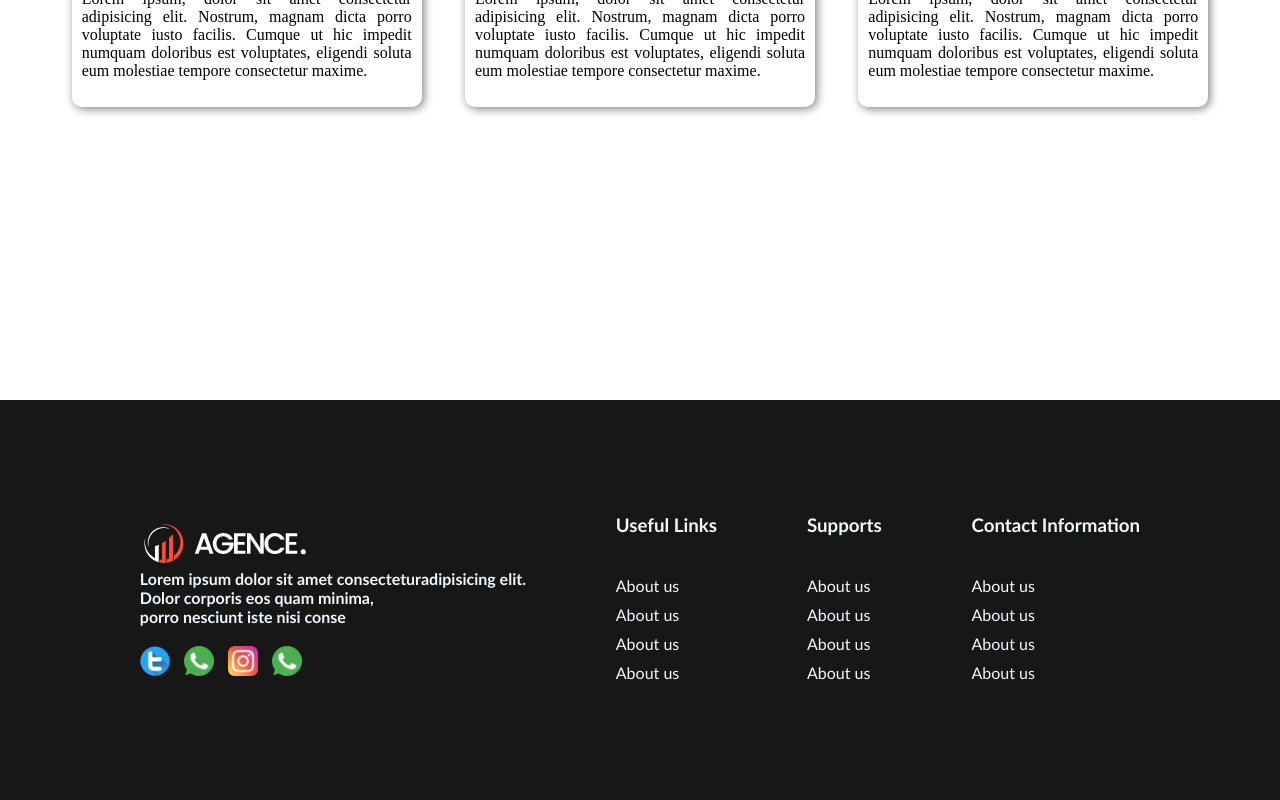
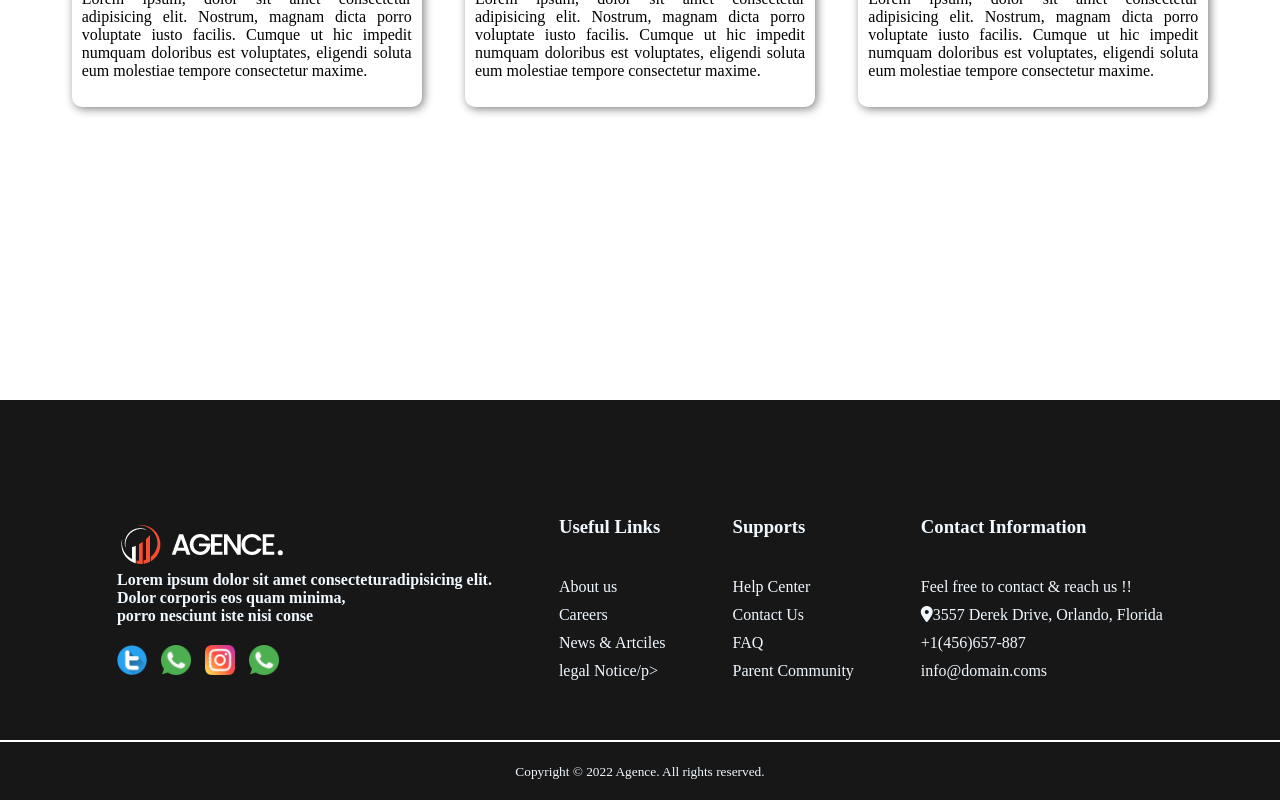
Before and after one commit to Shamimreza82/conceptual-session-2, a plain HTML site: page index.html in a window 1280 px wide. Shown: the part 2300-3100 px from the top of the page. Drawn offline with Linux system fonts and the light colour scheme.

Commit message:
update footer

```diff
--- a/index.html
+++ b/index.html
@@ -4,6 +4,8 @@
     <meta charset="UTF-8">
     <meta name="viewport" content="width=device-width, initial-scale=1.0">
     <title>Digital agency-2</title>
+    <link rel="preconnect" href="https://fonts.googleapis.com">
+    <link rel="stylesheet" href="https://cdnjs.cloudflare.com/ajax/libs/font-awesome/6.4.0/css/all.min.css" integrity="sha512-iecdLmaskl7CVkqkXNQ/ZH/XLlvWZOJyj7Yy7tcenmpD1ypASozpmT/E0iPtmFIB46ZmdtAc9eNBvH0H/ZpiBw==" crossorigin="anonymous" referrerpolicy="no-referrer" />
     <link rel="stylesheet" href="style/style.css">
 </head>
 <body>
@@ -101,7 +103,8 @@
         <div class="footer-container">
             <div class="f-logo-text">
                 <img src="/asset/logo/logo.png" alt="">
-                <p class="ftext-para">Lorem ipsum dolor sit amet consecteturadipisicing elit. <br> Dolor corporis eos quam minima, <br>porro nesciunt iste nisi conse</p>
+                <p class="ftext-para">Lorem ipsum dolor sit amet
+                    consecteturadipisicing elit. <br> Dolor corporis eos quam minima, <br>porro nesciunt iste nisi conse</p>
                 <img class="f-icons" src="/asset/icons/twitter.png" alt="">
                 <img class="f-icons" src="/asset/icons/whatsapp.png" alt="">
                 <img class="f-icons" src="/asset/icons/instagram.png" alt="">
@@ -110,25 +113,30 @@
             <div class="ueser-link">
                 <h3 class="f-text-main">Useful Links</h3>
                 <p class="ftext">About us</p>
-                <p class="ftext">About us</p>
-                <p class="ftext">About us</p>
-                <p class="ftext">About us</p>
+                <p class="ftext">Careers</p>
+                <p class="ftext">News & Artciles</p>
+                <p class="ftext">legal Notice/p>
             </div>
             <div class="ueser-link">
                 <h3 class="f-text-main">Supports</h3>
-                <p class="ftext">About us</p>
-                <p class="ftext">About us</p>
-                <p class="ftext">About us</p>
-                <p class="ftext">About us</p>
+                <p class="ftext">Help Center</p>
+                <p class="ftext">Contact Us</p>
+                <p class="ftext">FAQ</p>
+                <p class="ftext">Parent Community</p>
             </div>
             <div class="ueser-link">
                 <h3 class="f-text-main">Contact Information</h3>
-                <p class="ftext">About us</p>
-                <p class="ftext">About us</p>
-                <p class="ftext">About us</p>
-                <p class="ftext">About us</p>
+                <p class="ftext">Feel free to contact & reach us !!</p>
+                <p class="ftext"><i class="fa-solid fa-location-dot"></i>3557 Derek Drive, Orlando, Florida</p>
+                <p class="ftext">+1(456)657-887</p>
+                <p class="ftext">info@domain.coms</p>
             </div>
         </div>
+        <div class="footer-last">
+            <hr>
+            <p class="Copyright"> <small>Copyright © 2022 Agence. All rights reserved.</small> </p>
+        </div>
+
     </footer>
 </body>
 </html>
--- a/style/style.css
+++ b/style/style.css
@@ -226,6 +226,7 @@ li:hover {
     background-color: rgb(255, 255, 255);
     text-align: center;
     padding: 70px 50px;
+    font-family:
 }
 
 .Cards-box {
@@ -275,13 +276,8 @@ li:hover {
     align-items: center;
     gap: -30px;
     padding: 0 90px;
-
-
 }
 
-footer {
-    font-family: 'Gill Sans', 'Gill Sans MT', Calibri, 'Trebuchet MS', sans-serif;
-}
 .f-icons {
     width: 30px;
 }
@@ -306,3 +302,22 @@ footer {
 .ftext {
     padding: 5px 0;
 }
+
+
+                                    /* footer last */
+hr {
+    color: rgb(145, 146, 147);
+    margin-top: -60px;;
+    text-align: center;
+    border: 0.5px solid rgb(255, 255, 255);
+
+}
+
+.footer-last {
+    color: aliceblue;
+    text-align: center;
+}
+
+.Copyright {
+    padding-top: 20px;
+}
```
